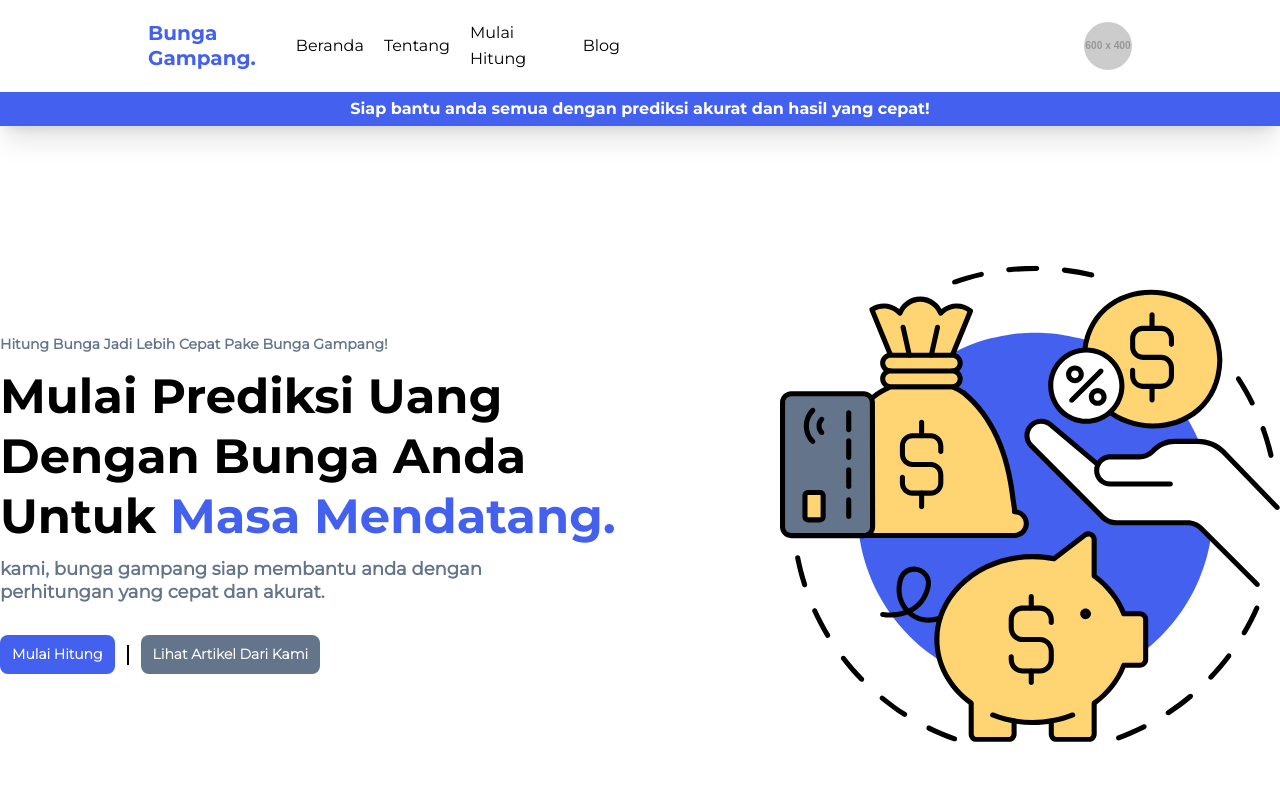
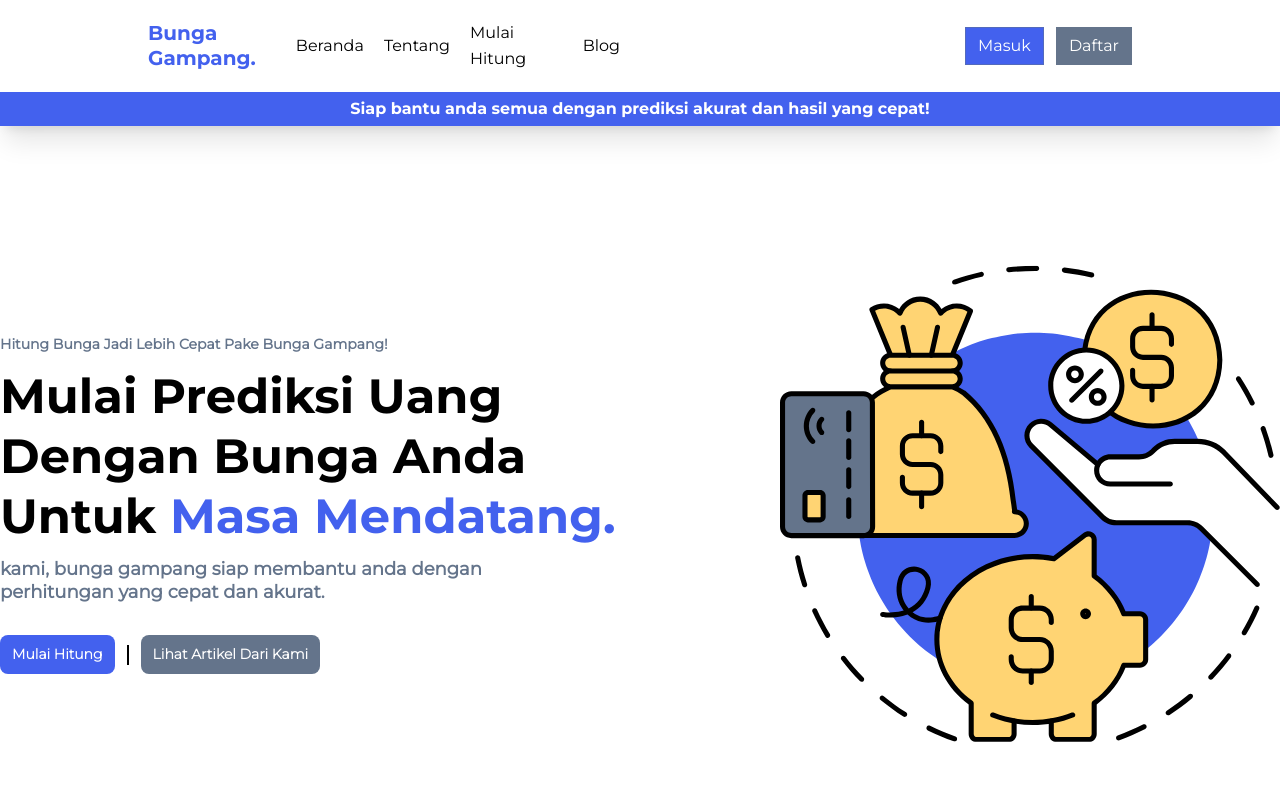
Before and after one commit to MrIrawan/bunga-gampang, a React (Vite) app: page / in a window 1280 px wide. Shown: the top 800 px of the page. Built offline with nearby package versions, Linux system fonts and the light colour scheme.

Commit message:
menghapus beberapa baris kode dan mengubah state di navbar dan di register component

```diff
--- a/src/components/layout/Navbar.jsx
+++ b/src/components/layout/Navbar.jsx
@@ -4,7 +4,7 @@ import { faUser, faBars } from "@fortawesome/free-solid-svg-icons";
 
 export default function Navbar() {
 
-    const [isAuthorized, setisAuthorized] = useState(true);
+    const [isAuthorized, setisAuthorized] = useState(false);
 
     return(
         <header className="w-full shadow-xl">
```
